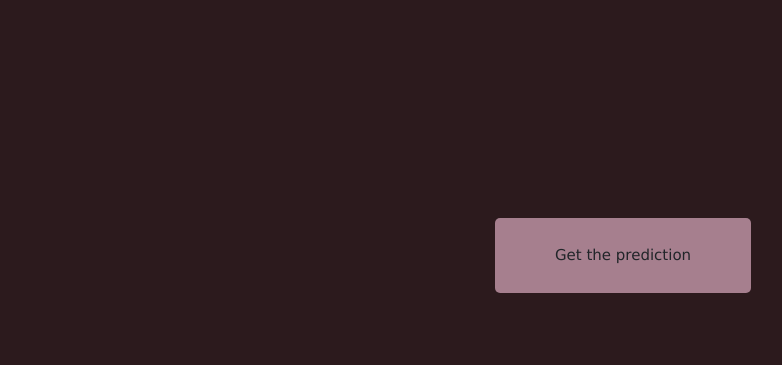
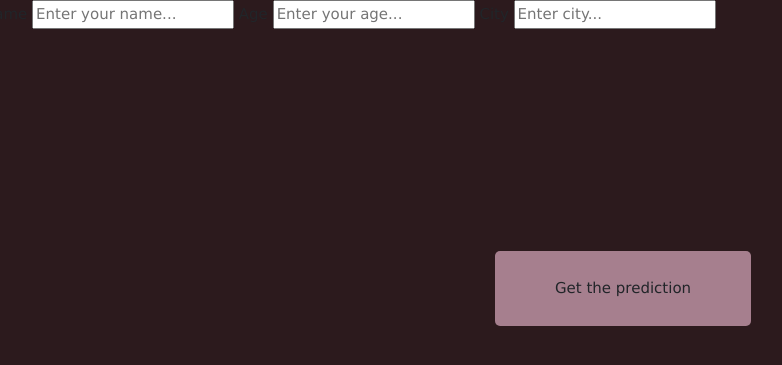
Before and after one commit to tanya525625/Azure-VM-creator, a Flask app: page / in a window 1280 px wide. Shown: the top 365 px of the page, without its empty margins (17-799 px from the left). Run offline with Flask 2, Linux system fonts and the light colour scheme; some libraries are stand-ins or nearby versions.

Commit message:
Added logging

```diff
--- a/app.py
+++ b/app.py
@@ -14,7 +14,10 @@ def main():
 
 @app.route('/get_the_prediction/', methods=['POST'])
 def script():
+    name = request.form.get('name')
+    logging.debug(name)
     return str(subprocess.call("sh ./launch_yaml.sh", shell=True))
+
 
 if __name__ == "__main__":
     app.run()
--- a/templates/index.html
+++ b/templates/index.html
@@ -10,6 +10,16 @@
 	<body>
 		<div>
 			<form action="/get_the_prediction/" method="POST">
+				 <form action="/action_page.php">
+					  <label for="name">Name</label>
+					  <input type="text" id="name" name="name" placeholder="Enter your name...">
+
+					  <label for="age">Age</label>
+					  <input type="text" id="age" name="age" placeholder="Enter your age...">
+
+					  <label for="city">City</label>
+					  <input type="text" id="city" name="city" placeholder="Enter city...">
+					</form>
 				<button class="btn success">Get the prediction</button>
 			</form>
 		</div>
```
Also changed, not shown: 1 other file.
